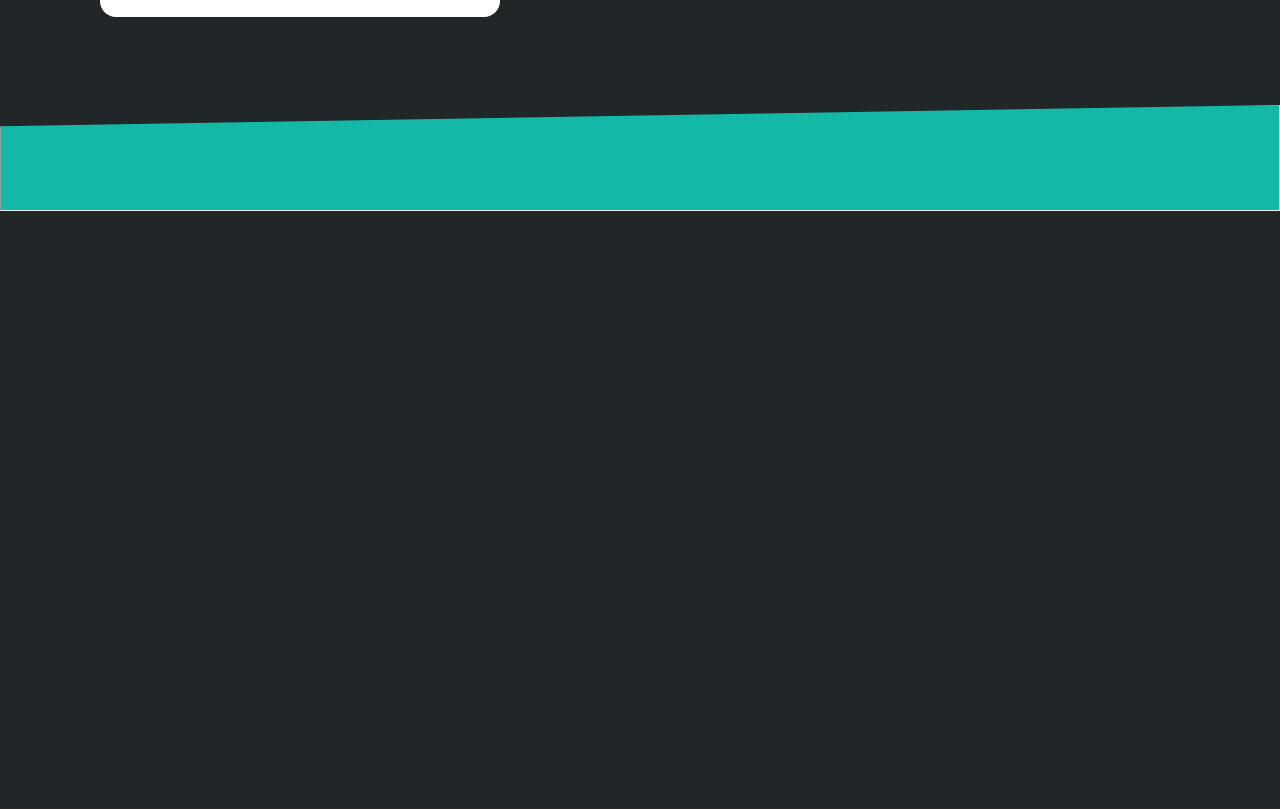
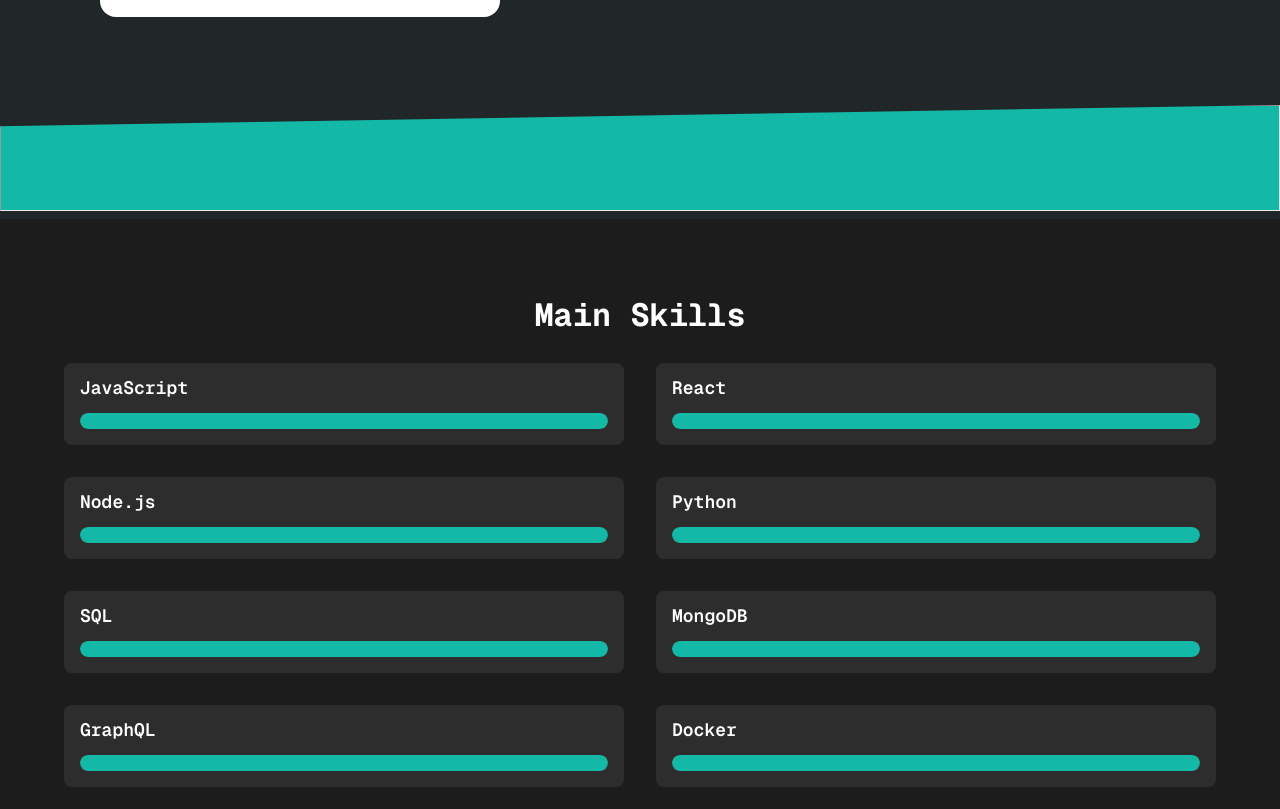
Before and after one commit to MeryScarlet15/portfolio, a Next.js app: page / in a window 1280 px wide. Shown: the part 1233-2042 px from the top of the page. Before the commit the page ends 1508 px from the top, so only its background shows below. Built offline with nearby package versions, Linux system fonts and the light colour scheme.

Commit message:
feat: add Skills section and update About styles
- Integrated Skills component into the main page.
- Adjusted padding in the About section for better spacing.
- Updated color variables in colors.scss for improved design consistency.
- Modified About image and text styles for responsive behavior.

```diff
--- a/src/app/design-system/colors.scss
+++ b/src/app/design-system/colors.scss
@@ -1,6 +1,7 @@
 $black-100: #212728;
-$black-60: #27272a;
-$black-50: #3f3f46;
+$black-80: #1c1c1c;
+$black-60: #2d2d2d;
+$black-50: #3c3c3c;
 $black-40: #d1d5db;
 $black-30: #d1d5db;
 $black-20: #f2f2f2;
--- a/src/app/page.tsx
+++ b/src/app/page.tsx
@@ -4,6 +4,7 @@ import Hero from "../modules/hero/hero";
 import Main from "../modules/layout/main/main";
 import { PolygonHr } from "@/components/hr/polygon-hr/polygon-hr";
 import { About } from "@/modules/about/about";
+import { Skills } from "@/modules/skills/skills";
 export const metadata: Metadata = {
   title: "Maria Amado | Full Stack Developer",
   description: "Full Stack Developer portfolio",
@@ -16,6 +17,7 @@ const Home = async () => {
       <PolygonHr direction="topRight" />
       <About />
       <PolygonHr direction="bottomLeft" />
+      <Skills />
     </Main>
   );
 };
--- a/src/modules/about/about.module.scss
+++ b/src/modules/about/about.module.scss
@@ -38,7 +38,8 @@
 
 .about {
   @extend .section_wrapper;
-  padding: 40px 0;
+  padding-top: 40px;
+  padding-bottom: 40px;
   color: #fff;
   flex-direction: column;
   gap: 24px;
@@ -70,22 +71,31 @@
 }
 
 .about__image {
-  width: 400px;
-  height: 400px;
+  width: 100%;
+  height: 340px;
+  opacity: 0;
   background-color: colors.$white;
   border-radius: 16px;
   transform: translateX(-50px);
   animation: fade-slide-left 0.5s ease-in-out forwards;
   animation-delay: 0.3s;
+
+  @include media.tabletUp {
+    width: 400px;
+    height: 400px;
+  }
 }
 
 .about__text {
   width: 100%;
-  max-width: 48%;
   opacity: 0;
   transform: translateX(50px);
   animation: fade-slide-right 0.5s ease-in-out forwards;
   animation-delay: 0.3s;
+
+  @include media.tabletUp {
+    max-width: 48%;
+  }
 }
 
 .about__image-element {
@@ -99,7 +109,7 @@
   padding-left: 1rem;
 
   p {
-    font-size: 1.125rem; // 18px
+    @extend .text__s;
     line-height: 1.6;
     color: #ccc;
   }
--- /dev/null
+++ b/src/modules/skills/skills.module.scss
@@ -0,0 +1,83 @@
+@use "src/app/design-system/colors.scss" as colors;
+
+@keyframes fade-in-up {
+  from {
+    opacity: 0;
+    transform: translateY(50px);
+  }
+  to {
+    opacity: 1;
+    transform: translateY(0);
+  }
+}
+
+@keyframes fill-bar {
+  from {
+    width: 0;
+  }
+  to {
+    width: 100%;
+  }
+}
+
+.skills {
+  padding: 5rem 0;
+  background-color: colors.$black-80; // Background color
+  color: #fff;
+}
+
+.skills__container {
+  max-width: 1200px;
+  margin: 0 auto;
+  padding: 0 1.5rem;
+}
+
+.skills__title {
+  font-size: 2rem;
+  font-weight: bold;
+  text-align: center;
+  margin-bottom: 2rem;
+  opacity: 0;
+  transform: translateY(50px);
+  animation: fade-in-up 0.5s ease-in-out forwards;
+}
+
+.skills__grid {
+  display: grid;
+  grid-template-columns: 1fr;
+  gap: 2rem;
+
+  @media (min-width: 768px) {
+    grid-template-columns: repeat(2, 1fr);
+  }
+}
+
+.skills__item {
+  background: #2d2d2d;
+  border-radius: 0.5rem;
+  padding: 1rem;
+  opacity: 0;
+  transform: translateY(50px);
+  animation: fade-in-up 0.5s ease-in-out forwards;
+}
+
+.skills__item__name {
+  font-size: 1.125rem; // 18px
+  font-weight: 600;
+  margin-bottom: 1rem;
+}
+
+.skills__item__progress_bar {
+  height: 1rem;
+  background: colors.$black-50;
+  border-radius: 0.5rem;
+  overflow: hidden;
+}
+
+.skills__item__progress {
+  height: 100%;
+  background-color: colors.$teal-50;
+  border-radius: 0.5rem;
+  width: 0;
+  animation: fill-bar 1s ease-out forwards;
+}
--- /dev/null
+++ b/src/modules/skills/skills.tsx
@@ -0,0 +1,43 @@
+import React from "react";
+import styles from "./skills.module.scss";
+
+const skills = [
+  { name: "JavaScript", level: 90 },
+  { name: "React", level: 85 },
+  { name: "Node.js", level: 80 },
+  { name: "Python", level: 75 },
+  { name: "SQL", level: 70 },
+  { name: "MongoDB", level: 65 },
+  { name: "GraphQL", level: 60 },
+  { name: "Docker", level: 55 },
+];
+
+export const Skills: React.FC = () => {
+  return (
+    <section id="skills" className={styles.skills}>
+      <div className={styles.skills__container}>
+        <h2 className={styles.skills__title}>Main Skills</h2>
+        <div className={styles.skills__grid}>
+          {skills.map((skill, index) => (
+            <div
+              className={`${styles.skills__item}`}
+              style={{ animationDelay: `${index * 0.1}s` }}
+              key={skill.name}
+            >
+              <h3 className={styles.skills__item__name}>{skill.name}</h3>
+              <div className={styles.skills__item__progress_bar}>
+                <div
+                  className={styles.skills__item__progress}
+                  style={{
+                    width: `${skill.level}%`,
+                    animationDelay: `${index * 0.1}s`,
+                  }}
+                ></div>
+              </div>
+            </div>
+          ))}
+        </div>
+      </div>
+    </section>
+  );
+};
```
